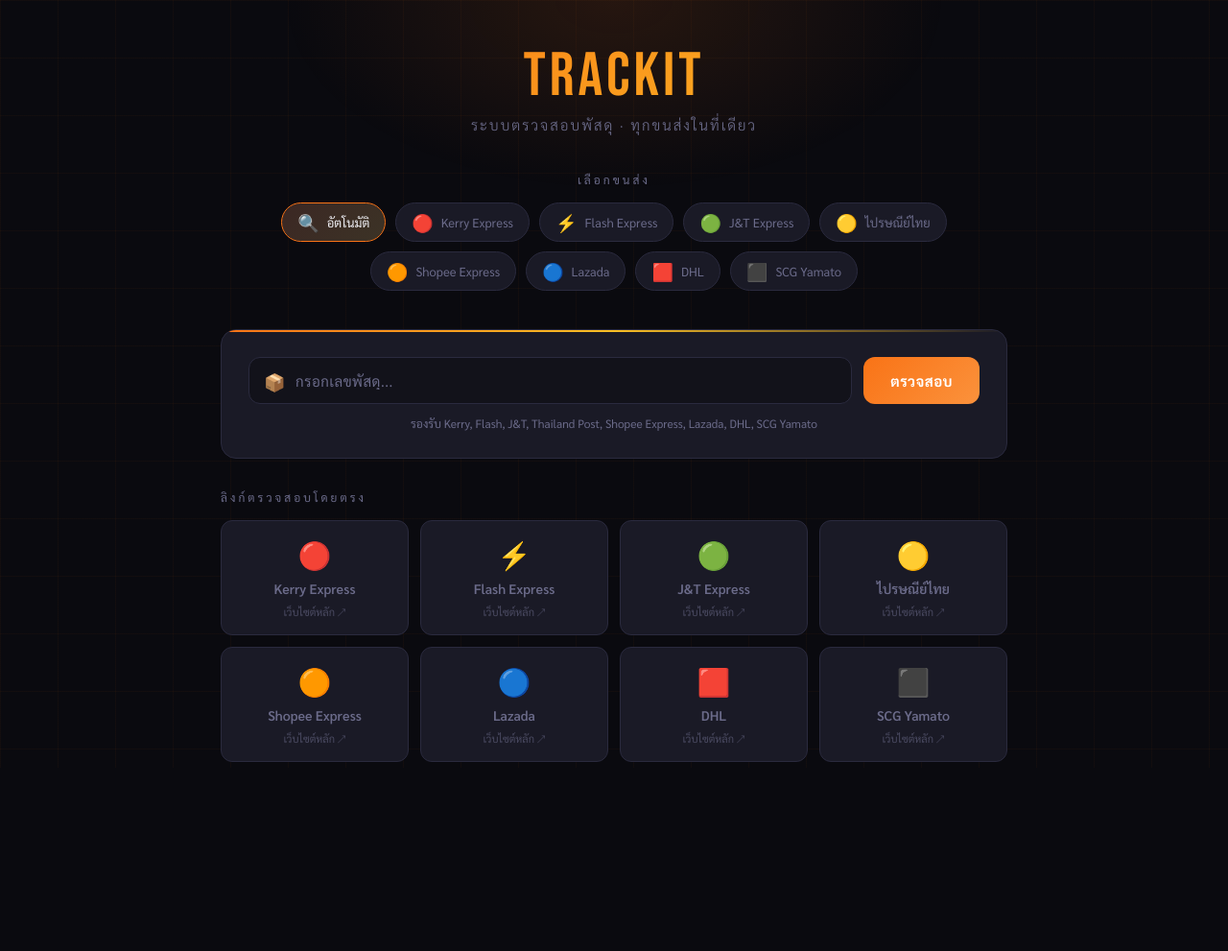
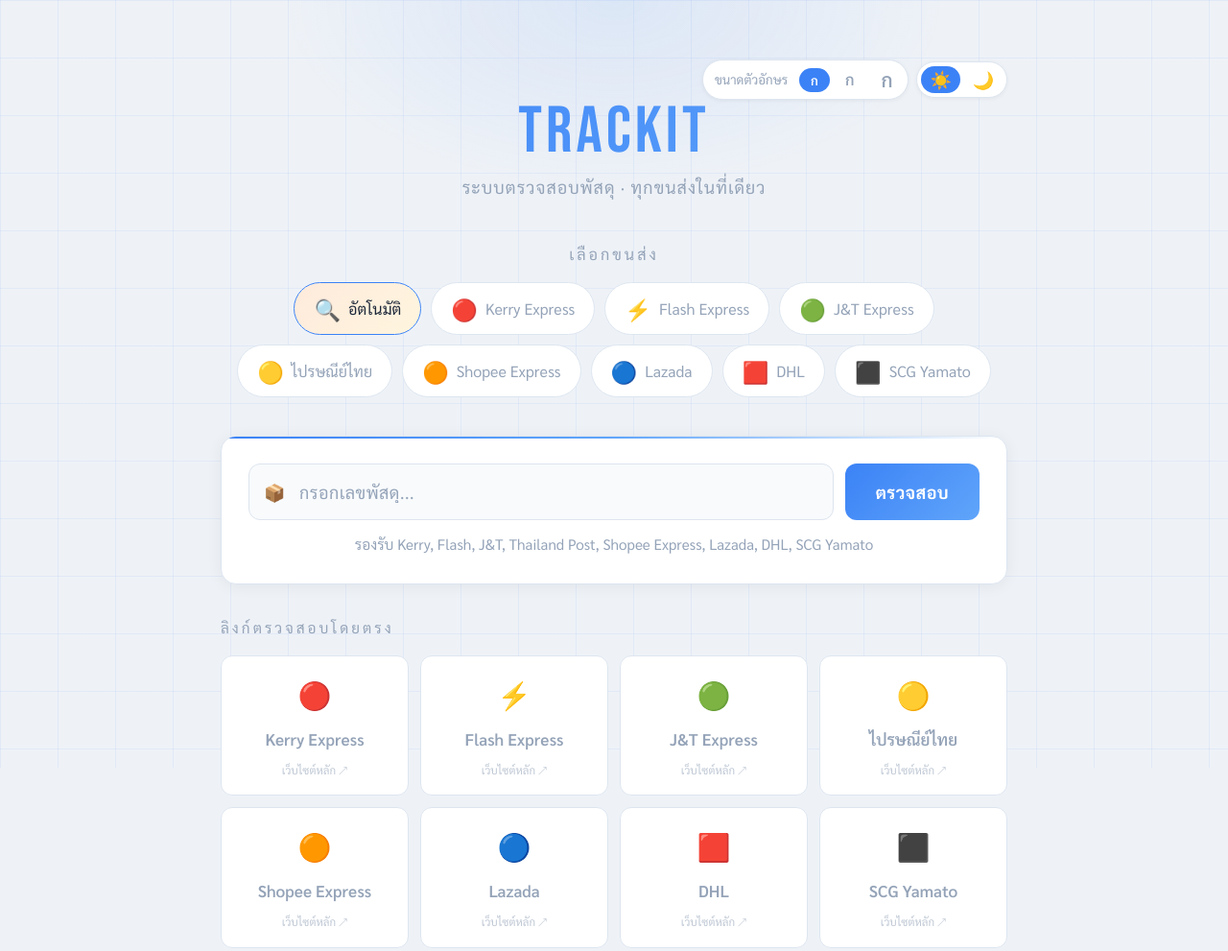
Before and after one commit to kachaintommachai/package_tracking, a plain HTML site: page index.html in a window 1280 px wide. Shown: the whole page at 96% size. Before the commit the page ends 854 px from the top, so only its background shows below. Drawn offline with Linux system fonts and the light colour scheme.

Commit message:
Refactor index.html for theme and font customization
Updated styles and added toolbar for font and theme selection.

```diff
--- a/index.html
+++ b/index.html
@@ -1,5 +1,5 @@
 <!DOCTYPE html>
-<html lang="th">
+<html lang="th" data-theme="light" data-font="normal">
 <head>
 <meta charset="UTF-8">
 <meta name="viewport" content="width=device-width, initial-scale=1.0">
@@ -9,26 +9,31 @@
 <link href="https://fonts.googleapis.com/css2?family=Sarabun:wght@300;400;600;700&family=Bebas+Neue&display=swap" rel="stylesheet">
 <style>
   :root {
-    --bg: #0a0a0f;
-    --surface: #12121a;
-    --card: #1a1a26;
-    --border: #2a2a3e;
-    --accent: #f97316;
-    --accent2: #fb923c;
-    --text: #f0f0f5;
-    --muted: #6b6b8a;
-    --success: #22c55e;
-    --warning: #eab308;
-    --info: #3b82f6;
+    --bg: #eef2f7;
+    --surface: #f8fafc;
+    --card: #ffffff;
+    --border: #dde5ef;
+    --accent: #3b82f6;
+    --accent2: #60a5fa;
+    --text: #1e293b;
+    --muted: #94a3b8;
+    --success: #16a34a;
+    --warning: #d97706;
+    --info: #0ea5e9;
     --radius: 16px;
   }
 
   * { box-sizing: border-box; margin: 0; padding: 0; }
+  /* Font scale — set on <html> so rem cascade works everywhere */
+  html[data-font="normal"] { font-size: 17px; }
+  html[data-font="large"]  { font-size: 20px; }
+  html[data-font="xlarge"] { font-size: 23px; }
 
   body {
     background: var(--bg);
     color: var(--text);
     font-family: 'Sarabun', sans-serif;
+    line-height: 1.7;
     min-height: 100vh;
     overflow-x: hidden;
   }
@@ -39,8 +44,8 @@
     position: fixed;
     inset: 0;
     background-image:
-      linear-gradient(rgba(249,115,22,0.04) 1px, transparent 1px),
-      linear-gradient(90deg, rgba(249,115,22,0.04) 1px, transparent 1px);
+      linear-gradient(rgba(59,130,246,0.07) 1px, transparent 1px),
+      linear-gradient(90deg, rgba(59,130,246,0.07) 1px, transparent 1px);
     background-size: 60px 60px;
     pointer-events: none;
     z-index: 0;
@@ -55,7 +60,7 @@
     transform: translateX(-50%);
     width: 700px;
     height: 400px;
-    background: radial-gradient(ellipse, rgba(249,115,22,0.12) 0%, transparent 70%);
+    background: radial-gradient(ellipse, rgba(59,130,246,0.10) 0%, transparent 70%);
     pointer-events: none;
     z-index: 0;
   }
@@ -76,9 +81,9 @@
 
   .logo {
     font-family: 'Bebas Neue', sans-serif;
-    font-size: 64px;
+    font-size: 4rem;
     letter-spacing: 4px;
-    background: linear-gradient(135deg, #f97316, #fbbf24);
+    background: linear-gradient(135deg, #3b82f6, #60a5fa);
     -webkit-background-clip: text;
     -webkit-text-fill-color: transparent;
     background-clip: text;
@@ -88,16 +93,16 @@
 
   .tagline {
     color: var(--muted);
-    font-size: 15px;
-    font-weight: 300;
-    letter-spacing: 2px;
+    font-size: 1.05rem;
+    font-weight: 400;
+    letter-spacing: 1px;
     text-transform: uppercase;
   }
 
   /* Carrier grid */
   .carriers-label {
     text-align: center;
-    font-size: 12px;
+    font-size: 0.95rem;
     text-transform: uppercase;
     letter-spacing: 3px;
     color: var(--muted);
@@ -116,13 +121,13 @@
     display: flex;
     align-items: center;
     gap: 8px;
-    padding: 8px 16px;
+    padding: 12px 20px;
     background: var(--card);
     border: 1px solid var(--border);
     border-radius: 100px;
     cursor: pointer;
     transition: all 0.2s;
-    font-size: 13px;
+    font-size: 0.95rem;
     font-family: 'Sarabun', sans-serif;
     color: var(--muted);
     position: relative;
@@ -149,7 +154,7 @@
   }
 
   .carrier-chip span { position: relative; z-index: 1; }
-  .carrier-icon { font-size: 18px; position: relative; z-index: 1; }
+  .carrier-icon { font-size: 1.3rem; position: relative; z-index: 1; }
 
   /* Search box */
   .search-section {
@@ -160,6 +165,7 @@
     margin-bottom: 32px;
     position: relative;
     overflow: hidden;
+    box-shadow: 0 2px 16px rgba(0,0,0,0.06);
   }
 
   .search-section::before {
@@ -167,7 +173,7 @@
     position: absolute;
     top: 0; left: 0; right: 0;
     height: 2px;
-    background: linear-gradient(90deg, var(--accent), #fbbf24, transparent);
+    background: linear-gradient(90deg, var(--accent), var(--accent2), transparent);
   }
 
   .search-row {
@@ -182,13 +188,13 @@
 
   .input-wrap input {
     width: 100%;
-    padding: 14px 20px 14px 48px;
+    padding: 17px 20px 17px 52px;
     background: var(--surface);
     border: 1px solid var(--border);
     border-radius: 12px;
     color: var(--text);
     font-family: 'Sarabun', sans-serif;
-    font-size: 15px;
+    font-size: 1.05rem;
     outline: none;
     transition: border-color 0.2s;
     letter-spacing: 0.5px;
@@ -202,18 +208,18 @@
     left: 16px;
     top: 50%;
     transform: translateY(-50%);
-    font-size: 18px;
+    font-size: 1.05rem;
     color: var(--muted);
   }
 
   .btn-track {
-    padding: 14px 28px;
-    background: linear-gradient(135deg, var(--accent), var(--accent2));
+    padding: 17px 32px;
+    background: linear-gradient(135deg, #3b82f6, #60a5fa);
     border: none;
     border-radius: 12px;
     color: white;
     font-family: 'Sarabun', sans-serif;
-    font-size: 15px;
+    font-size: 1.05rem;
     font-weight: 700;
     cursor: pointer;
     transition: all 0.2s;
@@ -223,7 +229,7 @@
 
   .btn-track:hover {
     transform: translateY(-1px);
-    box-shadow: 0 8px 24px rgba(249,115,22,0.35);
+    box-shadow: 0 8px 24px rgba(59,130,246,0.30);
   }
 
   .btn-track:active { transform: translateY(0); }
@@ -231,7 +237,7 @@
 
   .hint {
     margin-top: 12px;
-    font-size: 12px;
+    font-size: 0.9rem;
     color: var(--muted);
     text-align: center;
   }
@@ -244,6 +250,7 @@
     overflow: hidden;
     animation: slideUp 0.4s ease;
     margin-bottom: 16px;
+    box-shadow: 0 2px 16px rgba(0,0,0,0.06);
   }
 
   @keyframes slideUp {
@@ -275,19 +282,19 @@
     display: flex;
     align-items: center;
     justify-content: center;
-    font-size: 20px;
+    font-size: 1.2rem;
     flex-shrink: 0;
   }
 
   .result-tracking {
     font-family: 'Bebas Neue', sans-serif;
-    font-size: 22px;
+    font-size: 1.55rem;
     letter-spacing: 2px;
     color: var(--accent);
   }
 
   .result-name {
-    font-size: 13px;
+    font-size: 0.95rem;
     color: var(--muted);
     margin-top: 2px;
   }
@@ -295,7 +302,7 @@
   .status-badge {
     padding: 6px 14px;
     border-radius: 100px;
-    font-size: 13px;
+    font-size: 0.95rem;
     font-weight: 600;
   }
 
@@ -319,8 +326,8 @@
   .timeline-item::before {
     content: '';
     position: absolute;
-    left: 15px;
-    top: 28px;
+    left: 19px;
+    top: 36px;
     bottom: 0;
     width: 2px;
     background: var(--border);
@@ -330,20 +337,20 @@
 
   .dot-wrap {
     flex-shrink: 0;
-    width: 32px;
-    height: 32px;
+    width: 40px;
+    height: 40px;
     position: relative;
     z-index: 1;
   }
 
   .dot {
-    width: 32px;
-    height: 32px;
+    width: 40px;
+    height: 40px;
     border-radius: 50%;
     display: flex;
     align-items: center;
     justify-content: center;
-    font-size: 14px;
+    font-size: 1.05rem;
   }
 
   .dot-active  { background: rgba(249,115,22,0.2); border: 2px solid var(--accent); }
@@ -353,20 +360,20 @@
   .timeline-content { flex: 1; }
 
   .tl-desc {
-    font-size: 15px;
+    font-size: 1.05rem;
     font-weight: 600;
     margin-bottom: 4px;
     color: var(--text);
   }
 
   .tl-location {
-    font-size: 13px;
+    font-size: 0.95rem;
     color: var(--muted);
     margin-bottom: 3px;
   }
 
   .tl-time {
-    font-size: 12px;
+    font-size: 0.9rem;
     color: var(--muted);
     opacity: 0.7;
   }
@@ -382,7 +389,7 @@
     border: 1px dashed var(--border);
     border-radius: 12px;
     color: var(--muted);
-    font-size: 13px;
+    font-size: 0.78rem;
     text-decoration: none;
     transition: all 0.2s;
     cursor: pointer;
@@ -422,7 +429,7 @@
     color: var(--muted);
   }
 
-  .error-icon { font-size: 48px; margin-bottom: 16px; }
+  .error-icon { font-size: 2.8rem; margin-bottom: 16px; }
 
   /* Carrier quick links */
   .quick-links {
@@ -440,7 +447,7 @@
     text-align: center;
     text-decoration: none;
     color: var(--muted);
-    font-size: 13px;
+    font-size: 0.9rem;
     transition: all 0.2s;
     display: flex;
     flex-direction: column;
@@ -454,11 +461,11 @@
     transform: translateY(-2px);
   }
 
-  .quick-card-icon { font-size: 28px; }
-  .quick-card-name { font-weight: 600; font-size: 14px; }
+  .quick-card-icon { font-size: 1.65rem; }
+  .quick-card-name { font-weight: 600; font-size: 1rem; }
 
   .section-title {
-    font-size: 12px;
+    font-size: 0.9rem;
     text-transform: uppercase;
     letter-spacing: 3px;
     color: var(--muted);
@@ -476,7 +483,7 @@
     border-radius: 12px;
     color: var(--text);
     font-family: 'Sarabun', sans-serif;
-    font-size: 14px;
+    font-size: 1rem;
     cursor: pointer;
     transition: all 0.2s;
     width: 100%;
@@ -488,11 +495,68 @@
     transform: translateX(4px);
   }
   .multi-name { flex: 1; font-weight: 600; }
-  .multi-arrow { color: var(--muted); font-size: 16px; }
+  .multi-arrow { color: var(--muted); font-size: 0.95rem; }
+
+  /* Dark theme */
+  [data-theme="dark"] {
+    --bg: #0d1117;
+    --surface: #161b22;
+    --card: #1c2128;
+    --border: #30363d;
+    --text: #e6edf3;
+    --muted: #7d8590;
+  }
+
+  /* Toolbar */
+  .toolbar {
+    display: flex;
+    align-items: center;
+    justify-content: flex-end;
+    gap: 8px;
+    padding: 14px 0 0;
+    flex-wrap: wrap;
+  }
+  .toolbar-group {
+    display: flex;
+    align-items: center;
+    gap: 4px;
+    background: var(--card);
+    border: 1px solid var(--border);
+    border-radius: 100px;
+    padding: 4px;
+    box-shadow: 0 1px 4px rgba(0,0,0,0.06);
+  }
+  .toolbar-label {
+    font-size: 0.78rem;
+    color: var(--muted);
+    padding: 0 8px;
+    white-space: nowrap;
+  }
+  .tb-btn {
+    border: none;
+    background: transparent;
+    border-radius: 100px;
+    cursor: pointer;
+    color: var(--muted);
+    font-family: 'Sarabun', sans-serif;
+    font-weight: 600;
+    transition: all 0.18s;
+    line-height: 1;
+    display: flex;
+    align-items: center;
+    justify-content: center;
+  }
+  .tb-btn:hover { background: var(--border); color: var(--text); }
+  .tb-btn.active {
+    background: var(--accent);
+    color: #fff;
+  }
+  .tb-btn-font { font-size: 0.78rem; padding: 6px 12px; }
+  .tb-btn-theme { font-size: 1.05rem; padding: 5px 9px; }
 
   /* Responsive */
   @media (max-width: 600px) {
-    .logo { font-size: 48px; }
+    .logo { font-size: 2.8rem; }
     .search-row { flex-direction: column; }
     .result-header { flex-direction: column; align-items: flex-start; }
     .quick-links { grid-template-columns: repeat(2, 1fr); }
@@ -502,6 +566,18 @@
 <body>
 <div class="container">
   <header>
+    <div class="toolbar">
+      <div class="toolbar-group">
+        <span class="toolbar-label">ขนาดตัวอักษร</span>
+        <button class="tb-btn tb-btn-font active" id="fontNormal" onclick="setFont('normal')" title="ปกติ">ก</button>
+        <button class="tb-btn tb-btn-font" id="fontLarge" onclick="setFont('large')" title="ใหญ่" style="font-size:0.95rem">ก</button>
+        <button class="tb-btn tb-btn-font" id="fontXlarge" onclick="setFont('xlarge')" title="ใหญ่มาก" style="font-size:1.2rem">ก</button>
+      </div>
+      <div class="toolbar-group">
+        <button class="tb-btn tb-btn-theme active" id="btnLight" onclick="setTheme('light')" title="สว่าง">☀️</button>
+        <button class="tb-btn tb-btn-theme" id="btnDark" onclick="setTheme('dark')" title="มืด">🌙</button>
+      </div>
+    </div>
     <div class="logo">TrackIT</div>
     <div class="tagline">ระบบตรวจสอบพัสดุ · ทุกขนส่งในที่เดียว</div>
   </header>
@@ -735,7 +811,7 @@
   a.href = c.url;
   a.target = '_blank';
   a.rel = 'noopener noreferrer';
-  a.innerHTML = `<span class="quick-card-icon">${c.icon}</span><span class="quick-card-name">${c.name}</span><span style="font-size:11px;opacity:.6">เว็บไซต์หลัก ↗</span>`;
+  a.innerHTML = `<span class="quick-card-icon">${c.icon}</span><span class="quick-card-name">${c.name}</span><span style="font-size:0.68rem;opacity:.6">เว็บไซต์หลัก ↗</span>`;
   quickLinks.appendChild(a);
 });
 
@@ -753,7 +829,7 @@
   if (!carrier || !carrier.trackUrl) {
     const allLinks = CARRIERS.filter(c => c.id !== 'auto').map(c => `
       <button class="multi-btn" onclick="window.open('${c.trackUrl(input)}','_blank')" style="--cc:${c.color}">
-        <span style="font-size:20px">${c.icon}</span>
+        <span style="font-size:1.2rem">${c.icon}</span>
         <span class="multi-name">${c.name}</span>
         <span class="multi-arrow">↗</span>
       </button>
@@ -792,7 +868,7 @@
         <div class="status-badge status-transit">กำลังเปิดเว็บไซต์...</div>
       </div>
       <div style="padding:24px;text-align:center;color:var(--muted)">
-        <div style="font-size:40px;margin-bottom:12px">🚀</div>
+        <div style="font-size:2.4rem;margin-bottom:12px">🚀</div>
         <div style="font-size:15px;color:var(--text);margin-bottom:6px">กำลังพาไปยังเว็บไซต์ <strong>${carrier.name}</strong></div>
         <div style="font-size:13px;margin-bottom:20px">หากหน้าต่างไม่เปิดอัตโนมัติ กดปุ่มด้านล่าง</div>
         <button class="btn-track" onclick="window.open('${trackUrl}','_blank')">
@@ -808,6 +884,29 @@
 document.getElementById('trackingInput').addEventListener('keydown', e => {
   if (e.key === 'Enter') trackPackage();
 });
+
+function setFont(size) {
+  document.documentElement.setAttribute('data-font', size);
+  ['Normal','Large','Xlarge'].forEach(s => {
+    document.getElementById('font'+s).classList.toggle('active', s.toLowerCase() === size);
+  });
+  localStorage.setItem('trackit-font', size);
+}
+
+function setTheme(theme) {
+  document.documentElement.setAttribute('data-theme', theme);
+  document.getElementById('btnLight').classList.toggle('active', theme === 'light');
+  document.getElementById('btnDark').classList.toggle('active', theme === 'dark');
+  localStorage.setItem('trackit-theme', theme);
+}
+
+// Restore saved prefs
+(function() {
+  const savedFont  = localStorage.getItem('trackit-font')  || 'normal';
+  const savedTheme = localStorage.getItem('trackit-theme') || 'light';
+  if (savedFont  !== 'normal') setFont(savedFont);
+  if (savedTheme !== 'light')  setTheme(savedTheme);
+})();
 </script>
 </body>
 </html>
```
